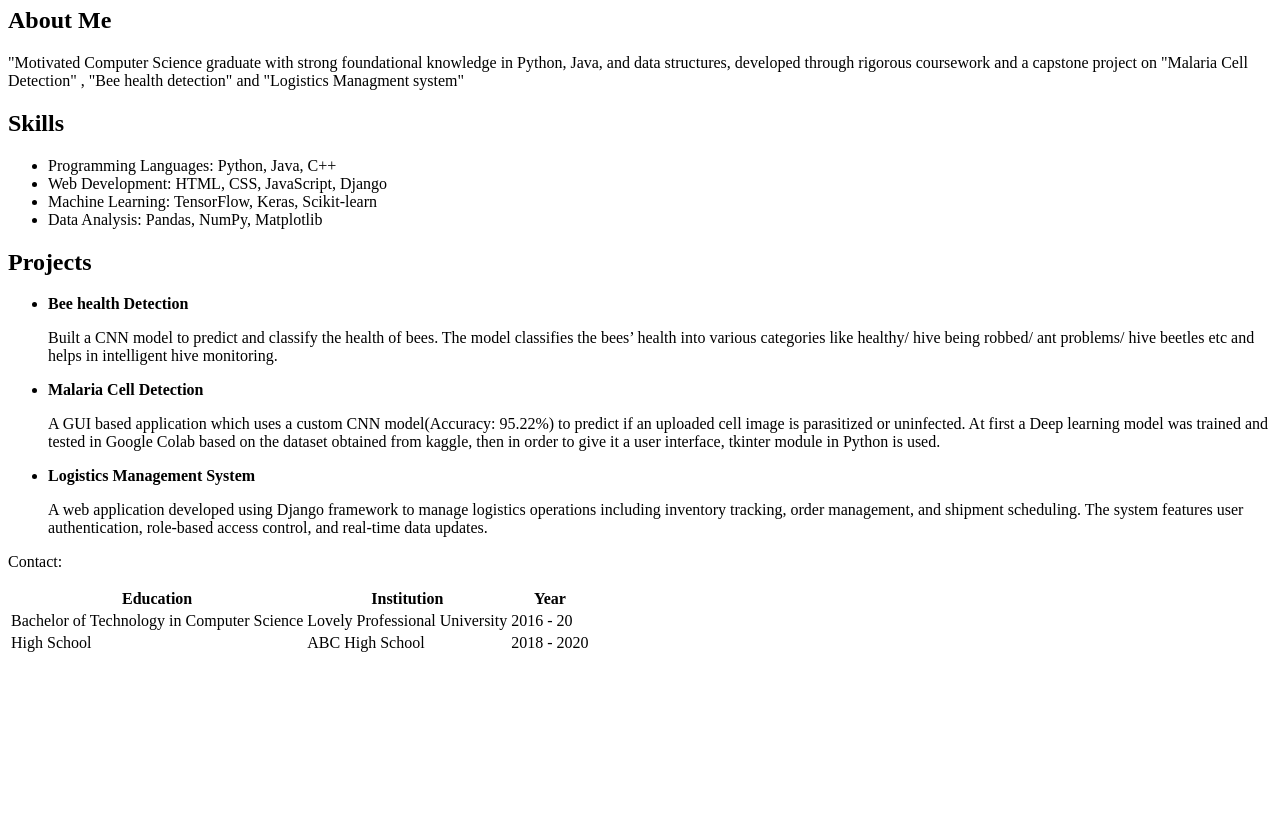
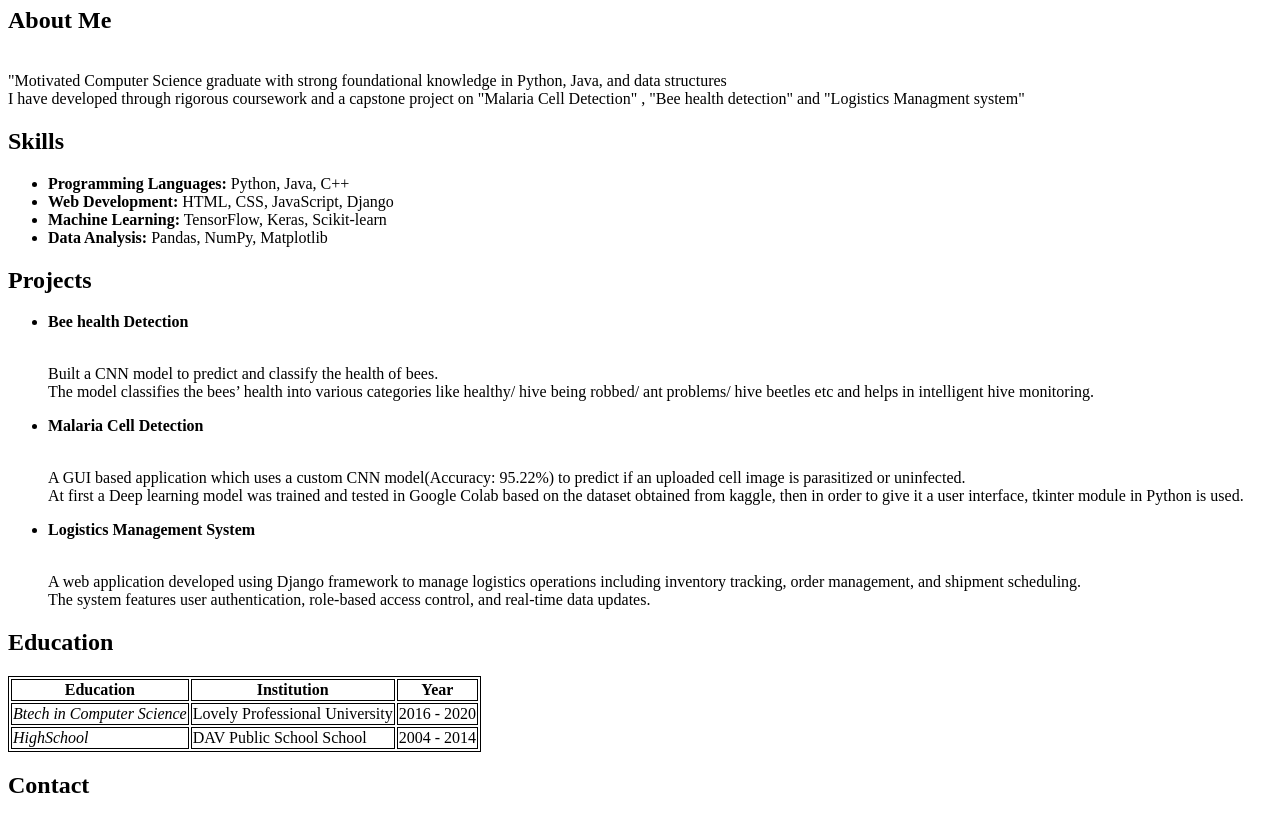
Before and after one commit to naveenbliz/naveenui-ux, a plain HTML site: page index.html in a window 1280 px wide. Shown: the part 73-889 px from the top of the page. Before the commit the page ends 800 px from the top, so only its background shows below. Drawn offline with Linux system fonts and the light colour scheme.

Commit message:
Add files via upload

```diff
--- a/index.html
+++ b/index.html
@@ -5,51 +5,61 @@
     <meta name="viewport" content="width=device-width, initial-scale=1.0">
     <title>Portfolio</title>
 </head>
-<body>
+<style>
+table, th, td {
+  border:0.5px solid black;
+}
+</style>
+<body style="white;">
     <header>
-        <h1>My Portfolio</h1>
+        <h1><center>My Portfolio</center></h1>
     </header>
         <section id="about">
         <h2>About Me</h2>
-        <p>"Motivated Computer Science graduate with strong foundational knowledge in Python, Java, and data structures, developed through rigorous coursework and a capstone project on "Malaria Cell Detection" , "Bee health detection" and "Logistics Managment system"</p>
+        <p><br>"Motivated Computer Science graduate with strong foundational knowledge in Python, Java, and data structures</br>I have developed through rigorous coursework and a capstone project on "Malaria Cell Detection" , "Bee health detection" and "Logistics Managment system"</p>
     </section>
         <section id="skills">
         <h2>Skills</h2>
         <ul>
-            <li>Programming Languages: Python, Java, C++</li>
-            <li>Web Development: HTML, CSS, JavaScript, Django</li>
-            <li>Machine Learning: TensorFlow, Keras, Scikit-learn</li>
-            <li>Data Analysis: Pandas, NumPy, Matplotlib</li>
+            <li><b>Programming Languages:</b> Python, Java, C++</li>
+            <li><b>Web Development:</b> HTML, CSS, JavaScript, Django</li>
+            <li><b>Machine Learning:</b> TensorFlow, Keras, Scikit-learn</li>
+            <li><b>Data Analysis:</b> Pandas, NumPy, Matplotlib</li>
         </ul>
     <section id="projects">
         <h2>Projects</h2>
         <ul>
-            <li><strong>Bee health Detection</strong> <p> Built a CNN model to predict and classify the health of bees. The model classifies the bees’ health into various categories like healthy/ hive being robbed/ ant problems/ hive beetles etc and helps in intelligent hive monitoring.</p> </li>
-            <li><strong>Malaria Cell Detection</strong> <p>A GUI based application which uses a custom CNN model(Accuracy: 95.22%) to predict if an uploaded cell image is parasitized or uninfected. At first a Deep learning model was trained and tested in Google Colab based on the dataset obtained from kaggle, then in order to give it a user interface, tkinter module in Python is used.</p></li>
-            <li><strong>Logistics Management System</strong> <p>A web application developed using Django framework to manage logistics operations including inventory tracking, order management, and shipment scheduling. The system features user authentication, role-based access control, and real-time data updates.</p></li>
+            <li><strong>Bee health Detection</strong> <p><br> Built a CNN model to predict and classify the health of bees.</br>The model classifies the bees’ health into various categories like healthy/ hive being robbed/ ant problems/ hive beetles etc and helps in intelligent hive monitoring.</p> </li>
+            <li><strong>Malaria Cell Detection</strong><p><br>A GUI based application which uses a custom CNN model(Accuracy: 95.22%) to predict if an uploaded cell image is parasitized or uninfected.</br> At first a Deep learning model was trained and tested in Google Colab based on the dataset obtained from kaggle, then in order to give it a user interface, tkinter module in Python is used.</p></li>
+            <li><strong>Logistics Management System</strong> <p><br>A web application developed using Django framework to manage logistics operations including inventory tracking, order management, and shipment scheduling.</br> The system features user authentication, role-based access control, and real-time data updates.</p></li>
         </ul>
     </section>
+    <section id="education">
+        <h2>Education</h2>
     <table>
         <tr>
-            <th>Education</th>
-            <th>Institution</th>
+            <th>Education </th>
+            <th>Institution </th>
             <th>Year</th>
         </tr>
         <tr>
-            <td>Bachelor of Technology in Computer Science</td>
+            <td><em>Btech in Computer Science</em></td>
             <td>Lovely Professional University</td>
-            <td>2016 - 20</td>
+            <td>2016 - 2020</td>
         </tr>
         <tr>
-            <td>High School </td>
-            <td>ABC High School</td>
-            <td>2018 - 2020</td>
+            <td><em>HighSchool</em></td>
+            <td>DAV Public School School</td>
+            <td>2004 - 2014</td>
         </tr>
-
+    </section>
+   </table>
+            <h2><b>Contact</b></h2>
+            <p><b>Email</b>:<i>naveenvenkat2617@gmail.com</i></p>
+            <p><b>Phone</b>:<i>8968833379</i></p>
 
     <footer>
-        <p>Contact:
-
-
+        <p>&copy; 2024 My Portfolio</p>
+    </footer>
 </body>
 </html>
```
